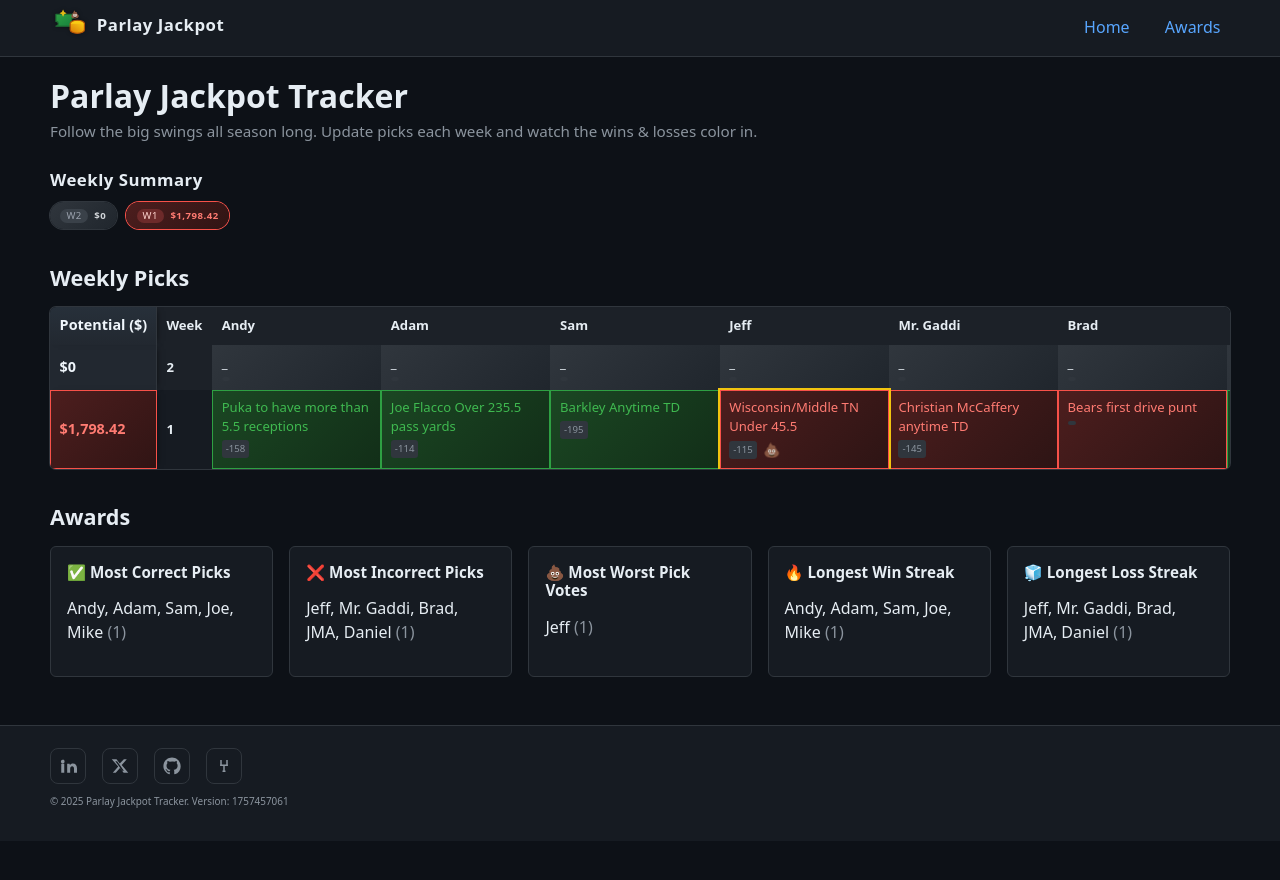
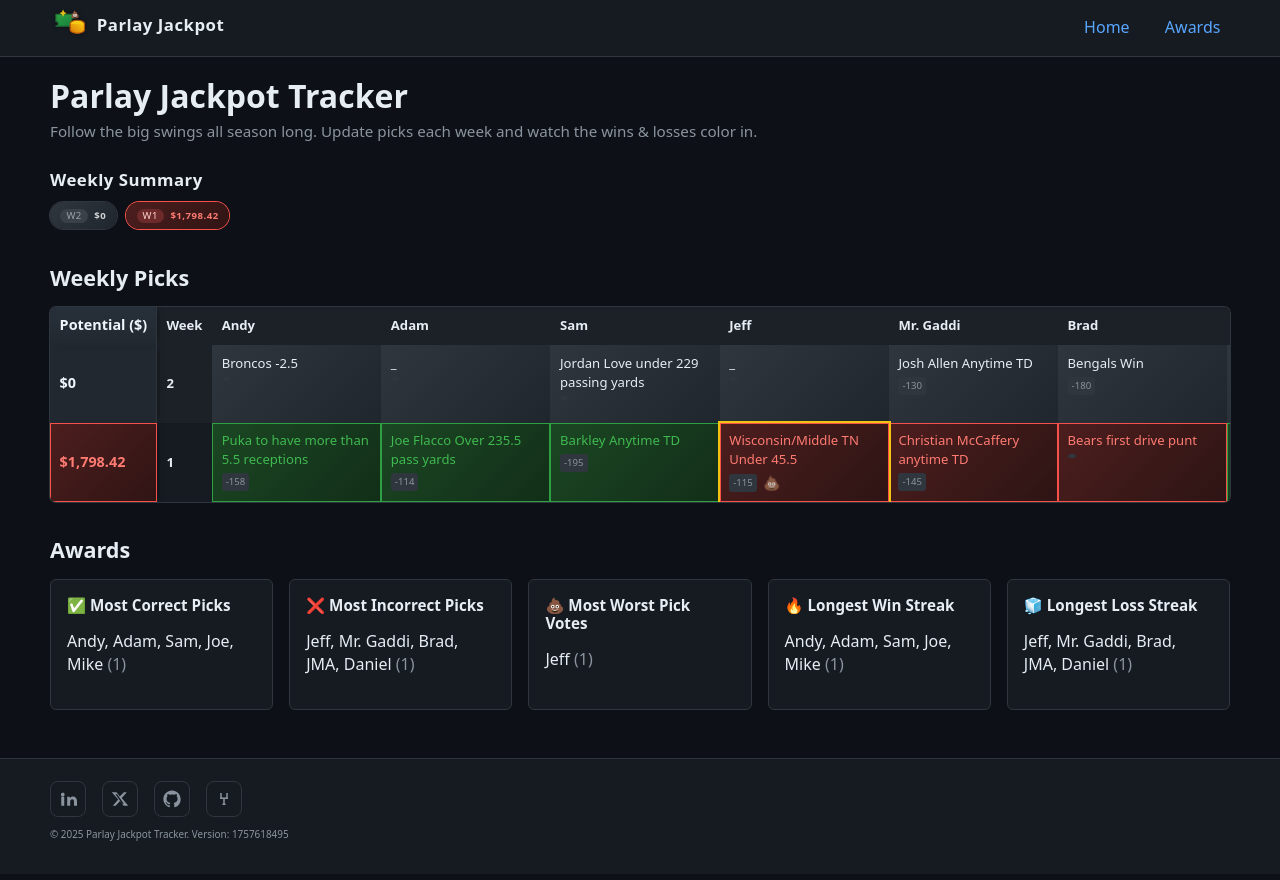
Before and after one commit to jeffmiller00/parlay_jackpot, a Jekyll site: the page built from index.markdown, in a window 1280 px wide. Shown: the top 880 px of the page. Built offline with Jekyll 4.4.1, drawn with Linux system fonts in a browser that asks for light colours.

Commit message:
Get bets up for the week.

```diff
--- a/_data/weeks.yml
+++ b/_data/weeks.yml
@@ -1,11 +1,11 @@
 ---
-version: 1757457061
+version: 1757618495
 weeks:
 - week: 2
   total_potential: 0
   picks:
     andy:
-      pick: _
+      pick: Broncos -2.5
       status: pending
       worst: false
       odds: ''
@@ -15,7 +15,7 @@ weeks:
       worst: false
       odds: ''
     sam:
-      pick: _
+      pick: Jordan Love under 229 passing yards
       status: pending
       worst: false
       odds: ''
@@ -25,20 +25,20 @@ weeks:
       worst: false
       odds: ''
     mr_gaddi:
-      pick: _
+      pick: Josh Allen Anytime TD
       status: pending
       worst: false
-      odds: ''
+      odds: "-130"
     brad:
-      pick: _
+      pick: Bengals Win
       status: pending
       worst: false
-      odds: ''
+      odds: "-180"
     joe:
-      pick: _
+      pick: AJ Brown OVER 3.5 receptions
       status: pending
       worst: false
-      odds: ''
+      odds: "-278"
     jma:
       pick: _
       status: pending
@@ -50,7 +50,7 @@ weeks:
       worst: false
       odds: ''
     daniel:
-      pick: _
+      pick: Deebo Samuel over 4.5 catches
       status: pending
       worst: false
       odds: ''
```
